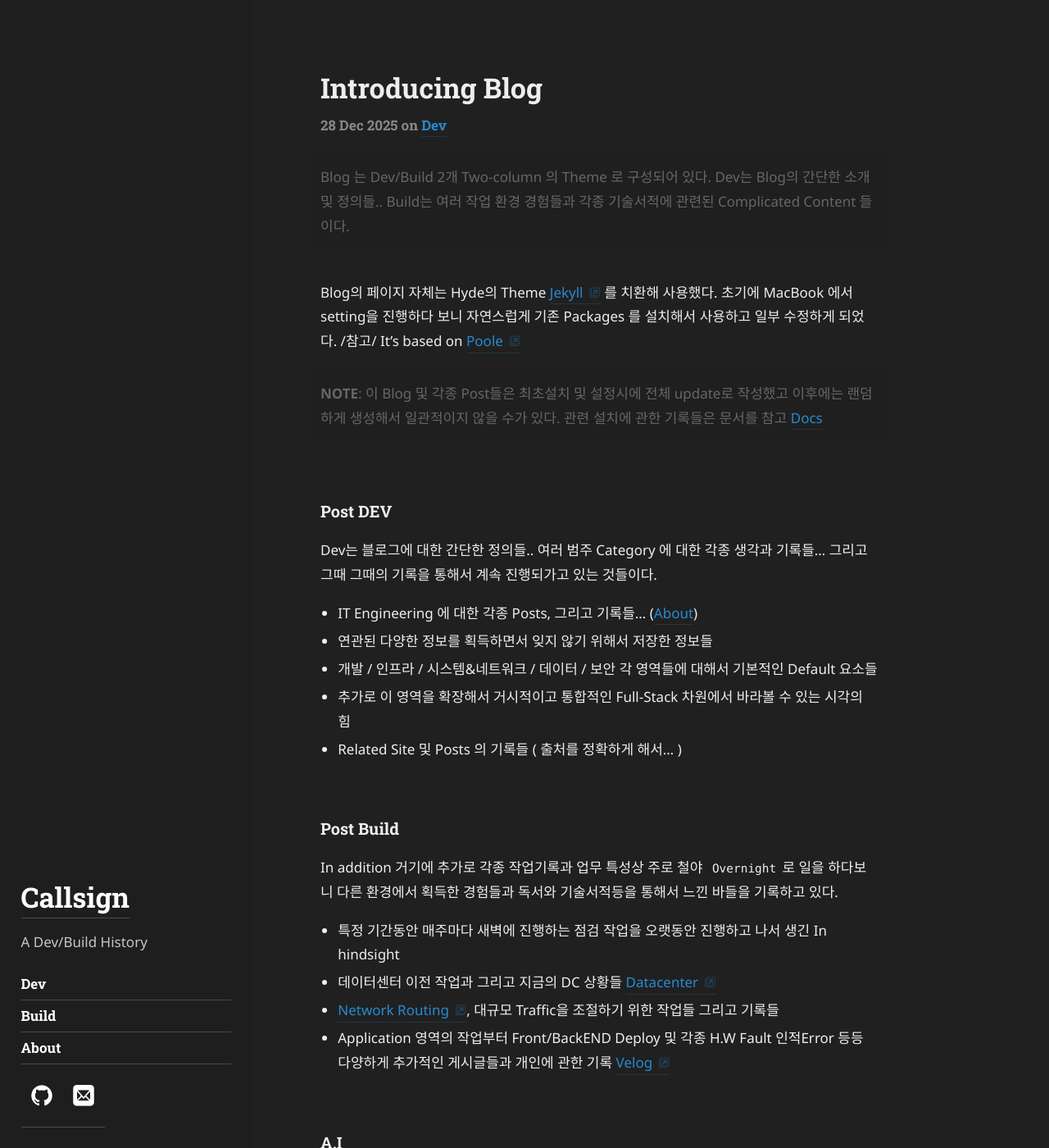
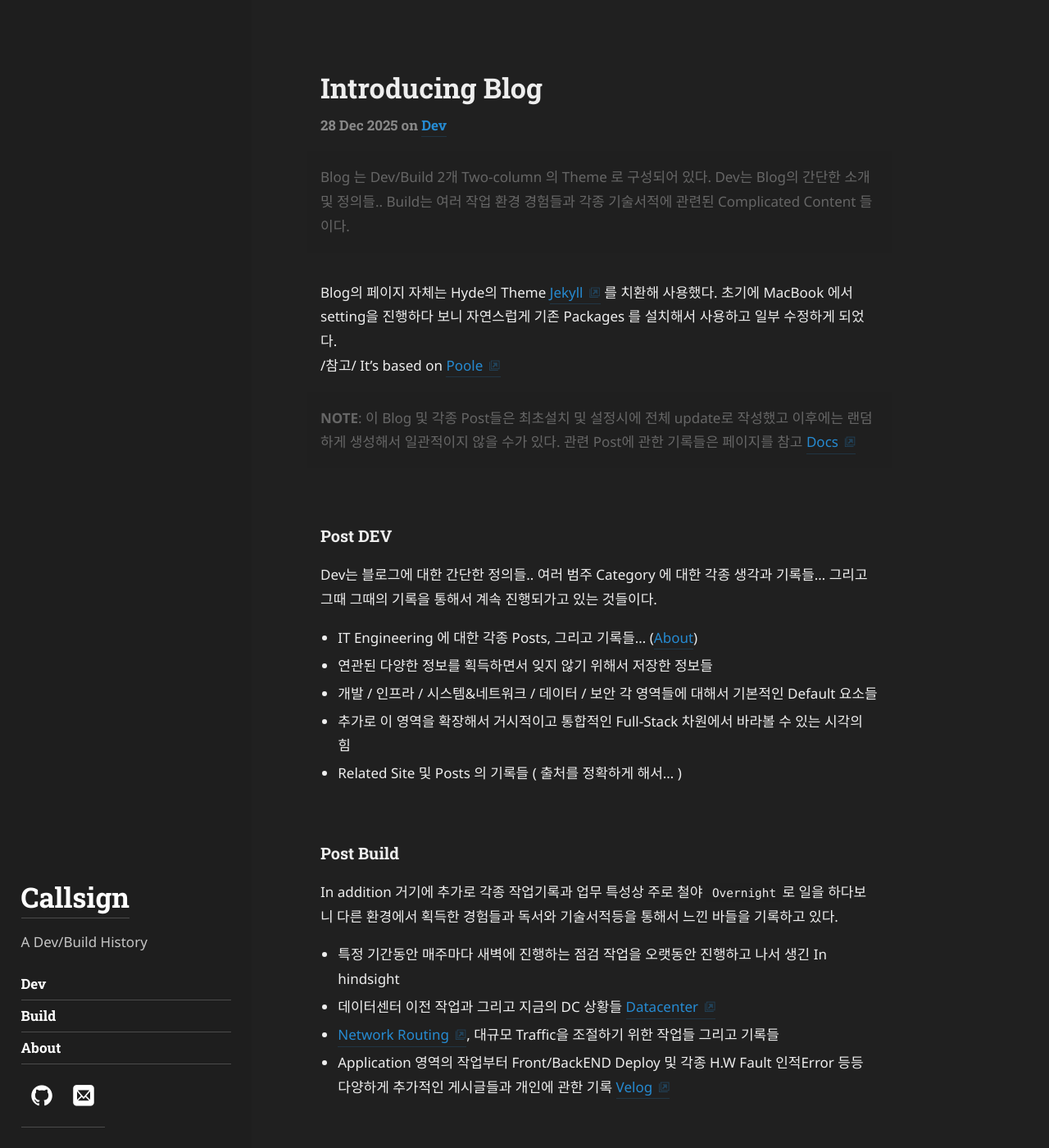
Before and after one commit to callsign88/callsign88.github.io, a Jekyll site: the page built from _posts/2025-12-28-introducing-hyde.md, in a window 1280 px wide and 1400 px high. Shown: the whole window at 82% size. Built offline with Jekyll 4.4.1, drawn with Linux system fonts in a browser that asks for light colours; some web fonts are replaced; some of the changed lines change nothing that is shown; some of the changed text lies outside the part shown.

Commit message:
Update: Refine wording and update docs link in introducing-hyde post

```diff
--- a/_posts/2025-12-28-introducing-hyde.md
+++ b/_posts/2025-12-28-introducing-hyde.md
@@ -8,9 +8,10 @@
 canonical_url: http://hyde.getpoole.com/2013/12/28/introducing-hyde/
 ---
 
-Blog의 페이지 자체는 Hyde의 Theme [Jekyll](http://jekyllrb.com) 를 치환해 사용했다. 초기에 MacBook 에서 setting을 진행하다 보니 자연스럽게 기존 Packages 를 설치해서 사용하고 일부 수정하게 되었다.  /참고/ It's based on [Poole](http://getpoole.com)
+Blog의 페이지 자체는 Hyde의 Theme [Jekyll](http://jekyllrb.com) 를 치환해 사용했다. 초기에 MacBook 에서 setting을 진행하다 보니 자연스럽게 기존 Packages 를 설치해서 사용하고 일부 수정하게 되었다.
+/참고/ It's based on [Poole](http://getpoole.com)
 
-**NOTE**: 이 Blog 및 각종 Post들은 최초설치 및 설정시에 전체 update로 작성했고 이후에는 랜덤하게 생성해서 일관적이지 않을 수가 있다. 관련 설치에 관한 기록들은 문서를 참고 [Docs][docs]
+**NOTE**: 이 Blog 및 각종 Post들은 최초설치 및 설정시에 전체 update로 작성했고 이후에는 랜덤하게 생성해서 일관적이지 않을 수가 있다. 관련 Post에 관한 기록들은 페이지를 참고 [Docs][docs]
 {:.message}
 
 ### Post DEV
@@ -39,10 +40,11 @@
 
 ### Etc
 
-Hyde is developed on and hosted with GitHub. Head to the [GitHub repository](https://github.com/poole/hyde) for downloads, bug reports, and features requests. `(Blog Theme 관련해서는 참고로 원문을 그대로 두었다.)`
+Hyde is developed on and hosted with GitHub. Head to the [GitHub repository](https://github.com/poole/hyde) for downloads, bug reports, and features requests. `(Hyde Github 관련해서는 참고로 원문을 그대로 두었다.)`
+
 
 
 감사합니다. Thanks!
 
 
-[docs]: ../docs/7.5.2/index.md
+[docs]: https://callsign88.github.io/
```
